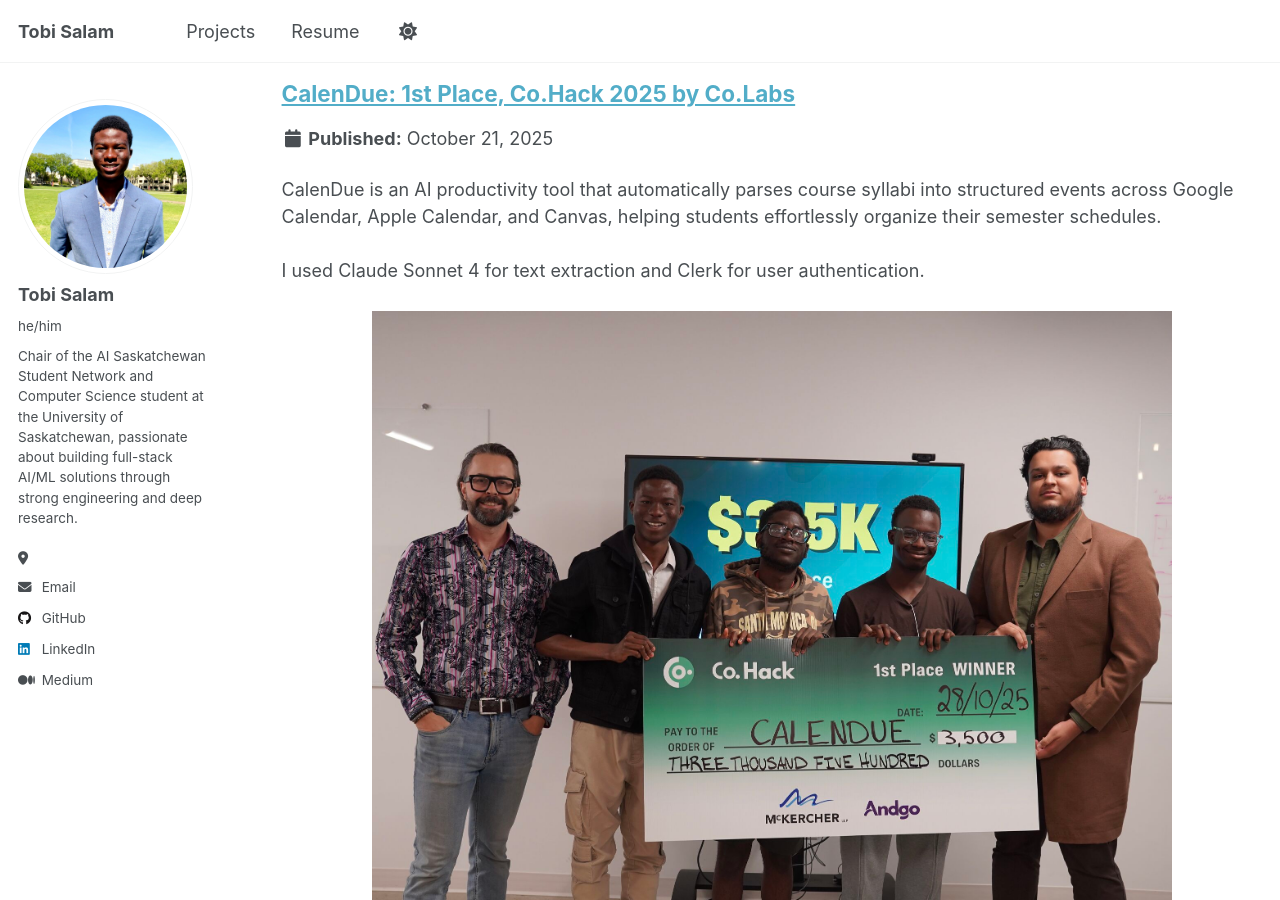
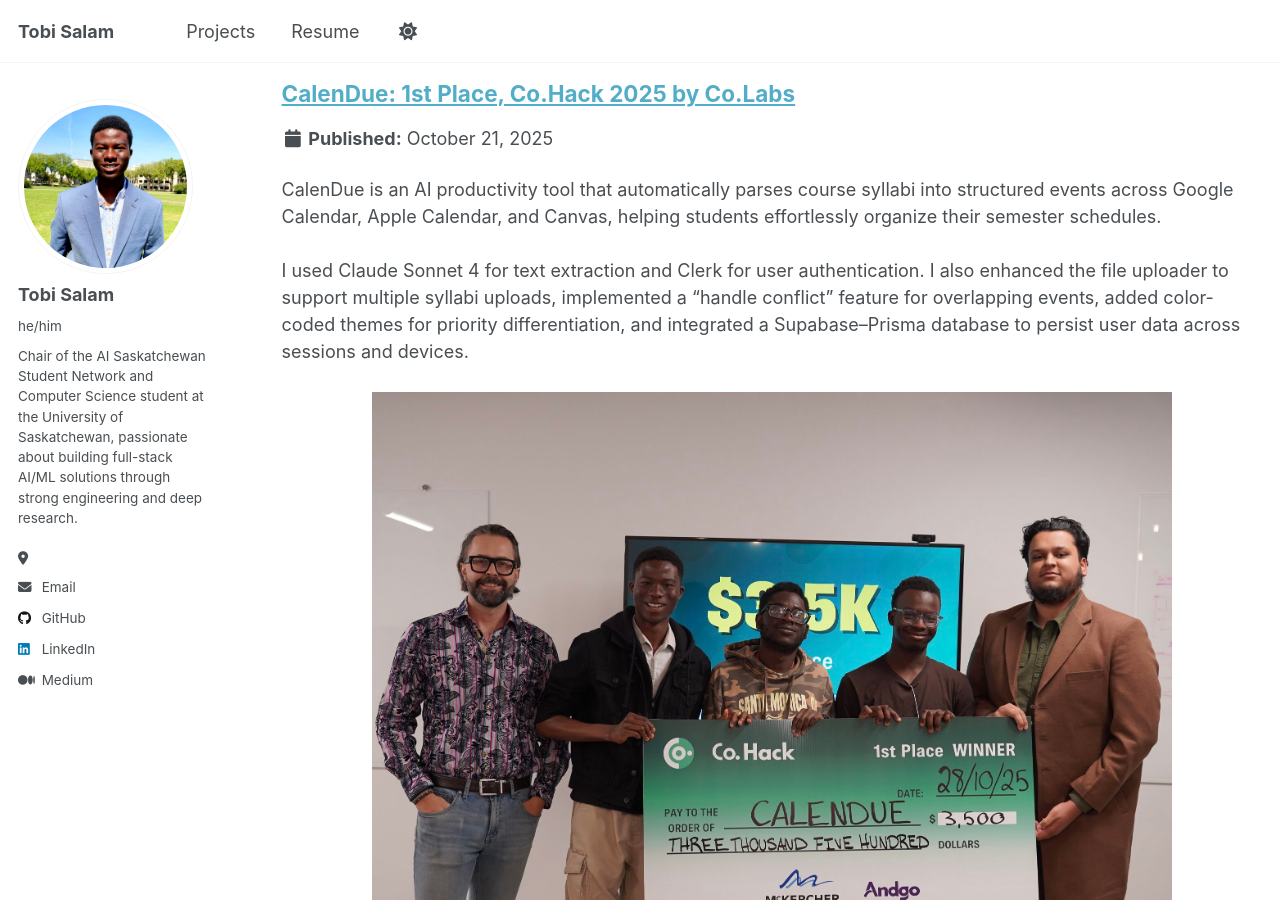
Before and after one commit to Jtsalam/Jtsalam.github.io, a Jekyll site: the page built from _pages/portfolio.html, in a window 1280 px wide and 900 px high, scrolled down 2190 px. Built offline with Jekyll 4.4.1, drawn with Linux system fonts in a browser that asks for light colours.

Commit message:
Update project_4.html

```diff
--- a/_portfolio/project_4.html
+++ b/_portfolio/project_4.html
@@ -1,7 +1,7 @@
 ---
 title: "CalenDue: 1st Place, Co.Hack 2025 by Co.Labs"
 excerpt: >
-  CalenDue is an AI productivity tool that automatically parses course syllabi into structured events across Google Calendar, Apple Calendar, and Canvas, helping students effortlessly organize their semester schedules.<br/><br/> I used Claude Sonnet 4 for text extraction and Clerk for user authentication.
+  CalenDue is an AI productivity tool that automatically parses course syllabi into structured events across Google Calendar, Apple Calendar, and Canvas, helping students effortlessly organize their semester schedules.<br/><br/> I used Claude Sonnet 4 for text extraction and Clerk for user authentication. I also enhanced the file uploader to support multiple syllabi uploads, implemented a “handle conflict” feature for overlapping events, added color-coded themes for priority differentiation, and integrated a Supabase–Prisma database to persist user data across sessions and devices.
   <br/><br/>
   <img src='/images/coHack.jpeg' width='800' style='display:block; margin:auto;'><br/>
     <a href='https://www.linkedin.com/posts/activity-7378633347532587008-1tPT?utm_source=share&utm_medium=member_desktop&rcm=ACoAAD7d5agB8tJDYlcYS17d2Vm74ll1TSrk7rk' target='_blank'>LinkedIn post</a> |
```
